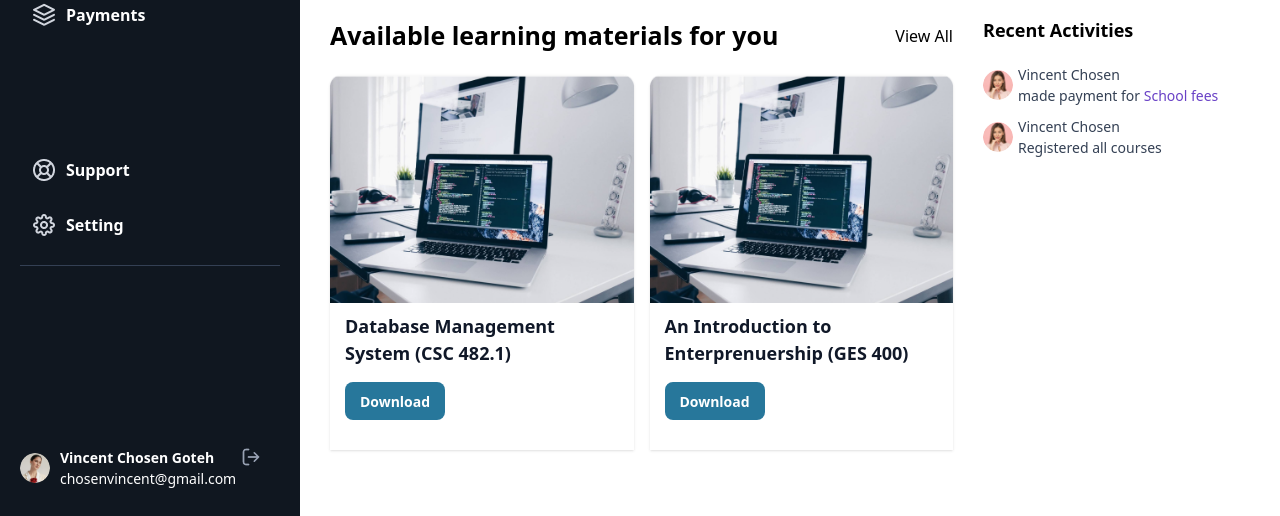
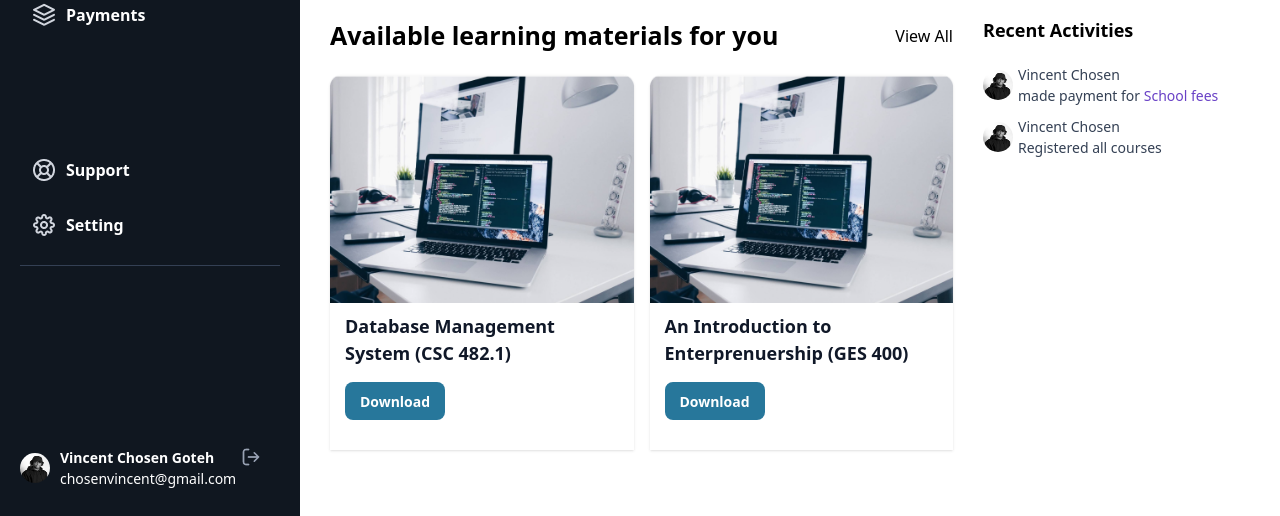
Before and after one commit to Michael2004-ukpeh/Hostel-Refunding-System, a React (Vite) app in the folder hostel-refunding-app/: page /dashboard in a window 1280 px wide. Shown: the part 281-797 px from the top of the page. Built offline with nearby package versions, Linux system fonts and the light colour scheme.

Commit message:
Added Profile Images

```diff
--- a/hostel-refunding-app/src/components/Dashboard/Activities.jsx
+++ b/hostel-refunding-app/src/components/Dashboard/Activities.jsx
@@ -8,7 +8,7 @@ export default function Activities() {
                 <div className="flex items-center gap-[5px] ">
                     <div className="w-[30px] h-[30px]  ">
                         <img
-                            src="/images/aliah.png"
+                            src="/images/my-photo.jpg"
                             alt="Demi"
                             className="w-full h-full rounded-[50%]"
                         />
@@ -23,7 +23,7 @@ export default function Activities() {
                 <div className="flex items-center gap-[5px] ">
                     <div className="w-[30px] h-[30px]  ">
                         <img
-                            src="/images/aliah.png"
+                            src="/images/my-photo.jpg"
                             alt="Aliah"
                             className="w-full h-full rounded-[50%]"
                         />
--- a/hostel-refunding-app/src/components/Dashboard/Navbar.jsx
+++ b/hostel-refunding-app/src/components/Dashboard/Navbar.jsx
@@ -120,8 +120,8 @@ export default function Navbar() {
             <div className="flex items-center gap-[10px] text-[#fff] text-[14px]">
                 <div className="w-[30px] h-[30px]  ">
                   <img
-                    src="/images/ayele.png"
-                    alt="Ayele"
+                    src="/images/my-photo.jpg"
+                    alt="Chosen"
                     className="w-full h-full rounded-[50%]"
                   />
                 </div>
--- a/hostel-refunding-app/src/components/Dashboard/Statistics.jsx
+++ b/hostel-refunding-app/src/components/Dashboard/Statistics.jsx
@@ -1,5 +1,4 @@
 import { FaEllipsisV } from 'react-icons/fa';
-import { useState, useEffect } from 'react';
 
 export default function Statistics({setShowHostelPayment,hostelAllocationMessage, setRefundSuccess, showRefundStatus, showRefundModal, setShowRefundModal}) {
 
--- a/hostel-refunding-app/src/components/Modals/PaymentSuccessful.jsx
+++ /dev/null
@@ -1,29 +0,0 @@
-import { FaTimesCircle} from 'react-icons/fa'
-
-export default function PaymentSuccessful({ successfulPayment, setSuccessfulPayment, setHostelAllocationMessage }) {
-    return (
-        <div style={{display: successfulPayment ? 'block' : 'none'}} className="fixed z-50 inset-0 bg-[rgba(0,0,0,0.7)] ">
-            <div className="bg-[#FEFEFE] absolute rounded-[10px] top-[50%] left-[50%] transform translate-x-[-50%] translate-y-[-50%] pt-[20px] px-[30px] pb-[30px] w-[40%] ">
-
-                <div className="flex justify-center w-full mb-[10px ">
-                    <img src="/images/succcessful-payment.png" alt="Success Icon" className="h-[100px] " />
-                </div>
-
-                <h2 className="text-[35px] text-[#032900] font-[500] mb-[10px] text-center ">Payment Successful</h2>
-
-                <p className="text-[#384237] font-[26px] mb-[40px] text-center ">Your payment for a hostel space is successful and you will be informed when a space is allocated.</p>
-
-                <div className="w-full flex justify-center mt-[20px] ">
-                    <button onClick={()=> {
-                            setSuccessfulPayment(false)
-                            setHostelAllocationMessage(true)
-                        }} className='bg-[#101720] rounded-[16px] py-[12px] px-[10px] w-[300px] text-[#fff] '>Back to Dashboard</button>
-                </div>
-            </div>
-
-            {/* <div className='absolute right-[340px] top-[100px] z-100 cursor-pointer '>
-                <FaTimesCircle className='text-[50px] text-[#fff] ' />
-            </div> */}
-        </div>
-    )
-}
```
Also changed, not shown: hostel-refunding-app/src/Dashboard/Dashboard.jsx (+0 -7 lines), hostel-refunding-app/src/components/Modals/ConfirmHostelPayment.jsx (+0 -40 lines), hostel-refunding-app/public/images/my-photo.jpg (added).
